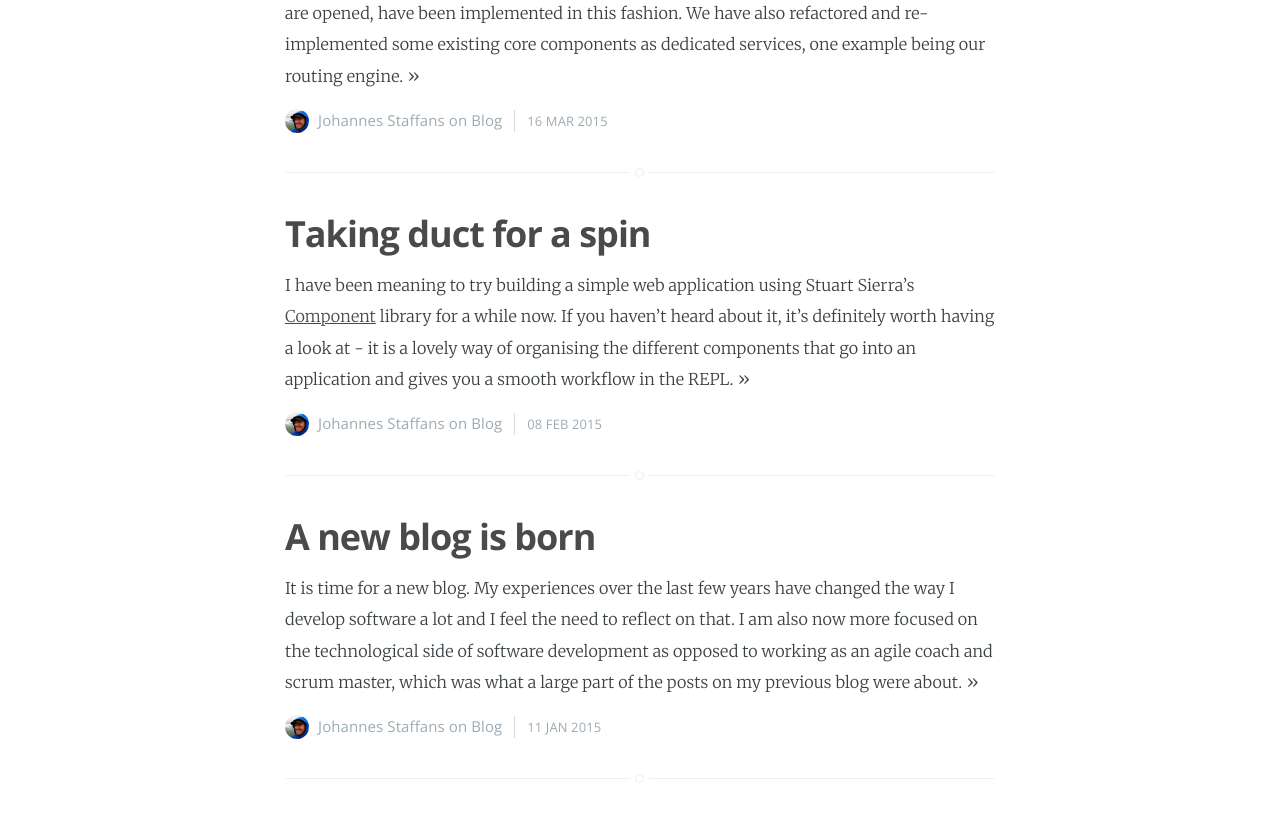
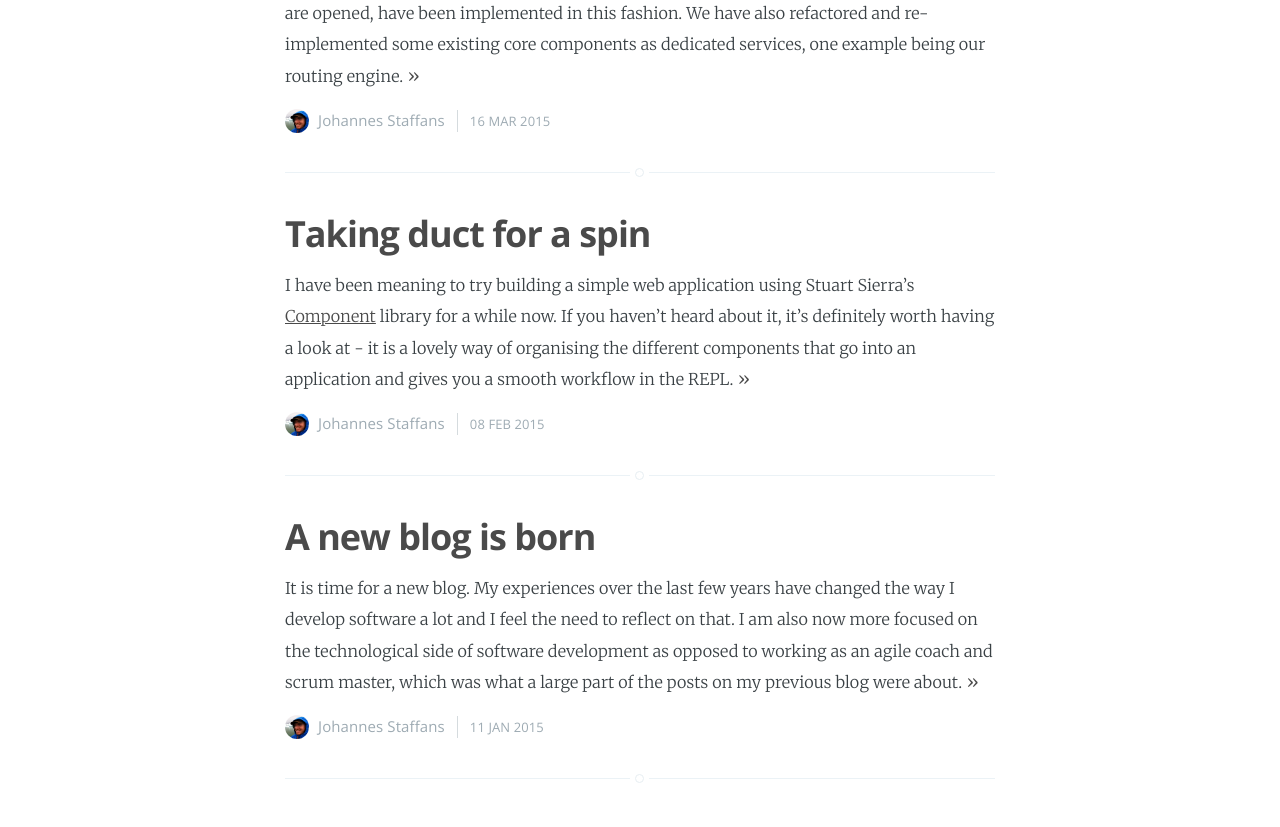
Before and after one commit to jstaffans/jstaffans.github.io, a Jekyll site: the page built from index.html, in a window 1280 px wide. Shown: the part 572-1399 px from the top of the page. Built offline with Jekyll 4.4.1, drawn with Linux system fonts in a browser that asks for light colours; Markdown is read by kramdown in place of the engine named in the settings; the list of posts is cut into pages by our own code.

Commit message:
Remove unused categories

```diff
--- a/_layouts/post.html
+++ b/_layouts/post.html
@@ -19,9 +19,6 @@ post_class: post-template
             <h1 class="post-title">{{ page.title }}</h1>
             <section class="post-meta">
                 <time class="post-date" datetime="{{ page.date | date:"%Y-%m-%d" }}">{{ page.date | date_to_string }}</time>
-                {% if page.categories.size > 0 %}
-                    {{ page.categories | array_to_sentence_string | prepend: 'on ' }}
-                {% endif %}
             </section>
         </header>
 
--- a/index.html
+++ b/index.html
@@ -42,9 +42,6 @@ about: 'about.html'
                 <img class="author-thumb" src="/assets/images/profile.png" alt="Author's profile picture" nopin="nopin" />
                 {{ site.author }}
             {% endif %}
-            {% if post.categories.size > 0 %}
-                {{ post.categories | array_to_sentence_string | prepend: 'on ' }}
-            {% endif %}
             <time class="post-date" datetime="{{ post.date | date:"%Y-%m-%d" }}">
                 {{ post.date | date_to_string }}
             </time>
```
